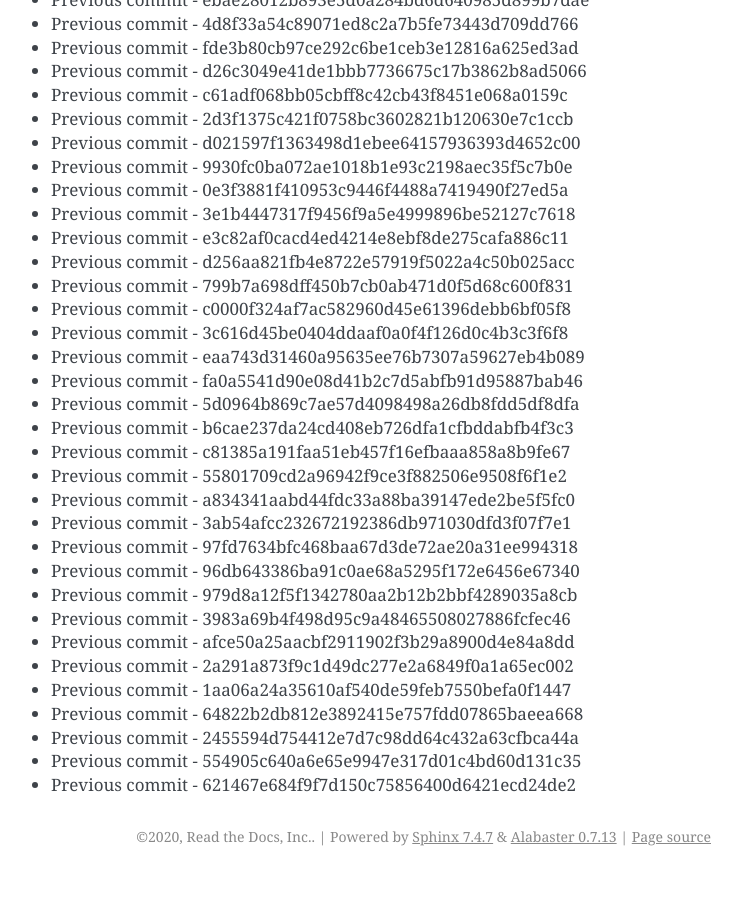
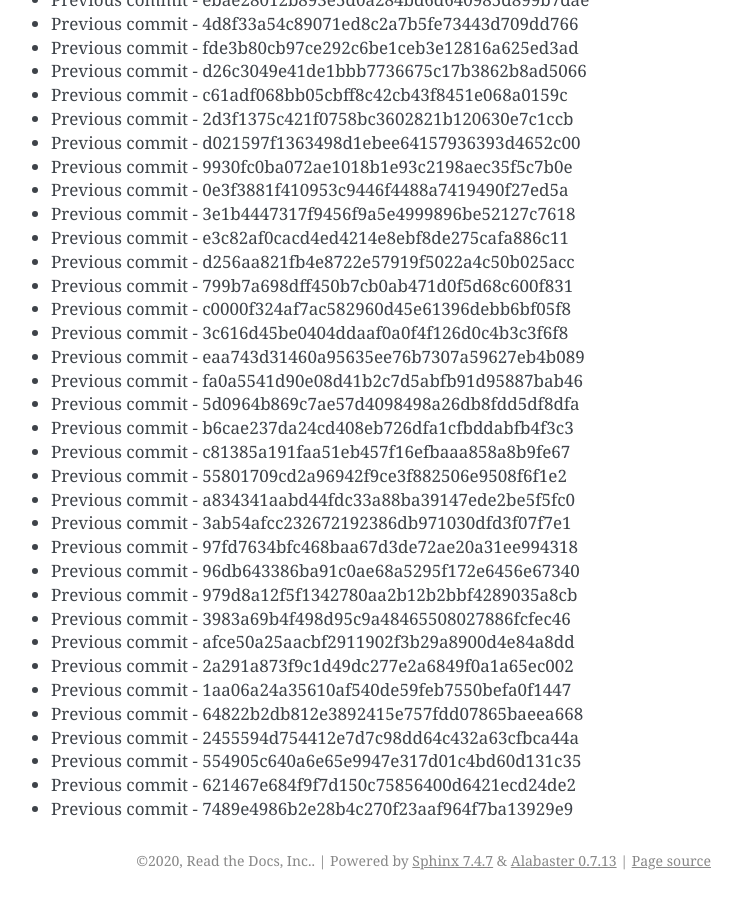
Before and after one commit to readthedocs/rtd-git-stresstest, a Sphinx documentation site: the page built from docs/updates.rst, in a window 1280 px wide and 900 px high, scrolled down 52390 px. Shown: the whole window, without its empty margins (399-1141 px from the left). Built offline with Sphinx 7.4.7, drawn with Linux system fonts in a browser that asks for light colours; before the commit the page ends 53266 px from its top, so only the background shows below that.

Commit message:
Generating commit from previous: 7489e4986b2e28b4c270f23aaf964f7ba13929e9

```diff
--- a/docs/updates.rst
+++ b/docs/updates.rst
@@ -2233,3 +2233,4 @@ It can be tested for any performance characteristics.
 * Previous commit - 2455594d754412e7d7c98dd64c432a63cfbca44a
 * Previous commit - 554905c640a6e65e9947e317d01c4bd60d131c35
 * Previous commit - 621467e684f9f7d150c75856400d6421ecd24de2
+* Previous commit - 7489e4986b2e28b4c270f23aaf964f7ba13929e9
```
